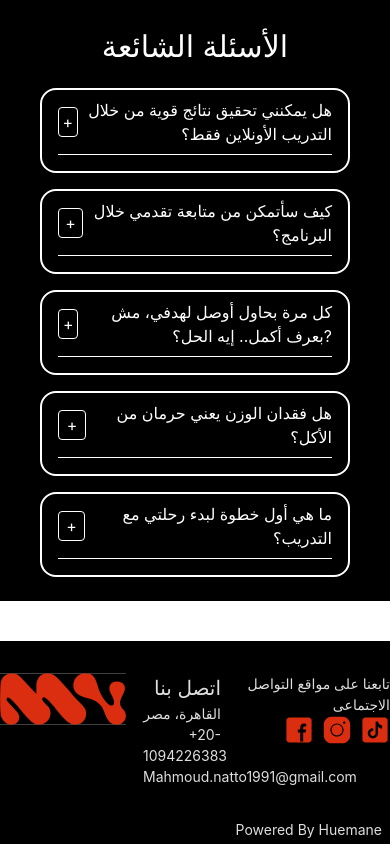
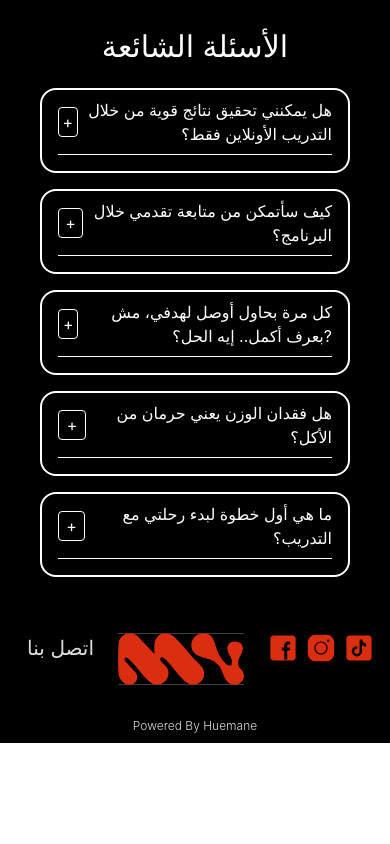
Before and after one commit to omar-tolan/mnteamDep, a React (Vite) app: page / in a window 390 px wide. Shown: the part 6422-7266 px from the top of the page. After the commit the page ends 7165 px from the top, so only its background shows below. Built offline with nearby package versions, Linux system fonts and the light colour scheme.

Commit message:
updated footer style

```diff
--- a/src/components/Footer.jsx
+++ b/src/components/Footer.jsx
@@ -2,24 +2,13 @@ import React from "react";
 
 function Footer() {
   return (
-    <div className="bg-black bottom-0 flex flex-col w-full mt-10">
-      <div className="flex flex-row space-x-4 py-8 md:px-6 md:space-x-10">
-        <img src="logos/footerLogo.svg" className="self-start md:w-[15vw]" />
+    <div className="bg-black bottom-0 flex flex-col w-full">
+      <div className="flex flex-row justify-between md:justify-center md:flex-row-reverse px-4 space-x-4 py-8 md:px-6 md:space-x-10">
         <div className="flex flex-col text-right w-[20vw]">
-          <p className="text-[20px] md:text-[30px]">اتصل بنا</p>
-          <p className="text-light text-[14px] md:text-[16px]">القاهرة، مصر</p>
-          <p className="text-light text-[14px] md:text-[16px]">
-            +20-1094226383
-          </p>
-          <p className="text-light text-[14px] md:text-[16px]">
-            Mahmoud.natto1991@gmail.com
-          </p>
-        </div>
-        <div className="flex flex-col">
-          <p className="text-[14px] text-right md:text-[30px]">
-            تابعنا على مواقع التواصل الاجتماعى
-          </p>
-          <div className="flex flex-row justify-end space-x-2">
+          <a href="tel:+20-1094226383" className="text-[20px] md:text-[30px]">
+            اتصل بنا
+          </a>
+          <div className="md:flex flex-row justify-end space-x-2 hidden">
             <a
               href="https://www.facebook.com/share/1A75QnPFVQ/?mibextid=wwXIfr"
               target="_blank"
@@ -43,8 +32,32 @@ function Footer() {
             </a>
           </div>
         </div>
+        <img src="logos/footerLogo.svg" className="self-start md:w-[15vw]" />
+        <div className="flex flex-row md:hidden justify-end space-x-2">
+          <a
+            href="https://www.facebook.com/share/1A75QnPFVQ/?mibextid=wwXIfr"
+            target="_blank"
+            rel="noopener norefferer"
+          >
+            <img className="h-[30px]" src="assets/icons8-facebook.svg" />
+          </a>
+          <a
+            href="https://www.instagram.com/mahmoudnasrteam?utm_source=ig_web_button_share_sheet&igsh=ZDNlZDc0MzIxNw=="
+            target="_blank"
+            rel="noopener norefferer"
+          >
+            <img className="h-[30px]" src="assets/icons8-instagram.svg" />
+          </a>
+          <a
+            href="https://www.tiktok.com/@mahmoud.nasr.team?_t=ZS-8uQqq4ozJw1&_r=1"
+            target="_blank"
+            rel="noopener norefferer"
+          >
+            <img className="h-[30px]" src="assets/icons8-tiktok.svg" />
+          </a>
+        </div>
       </div>
-      <p className="w-full text-[14px] text-end pr-2 pb-1">
+      <p className="w-full text-center text-[12px] mb-2 font-light">
         Powered By Huemane
       </p>
     </div>
```
